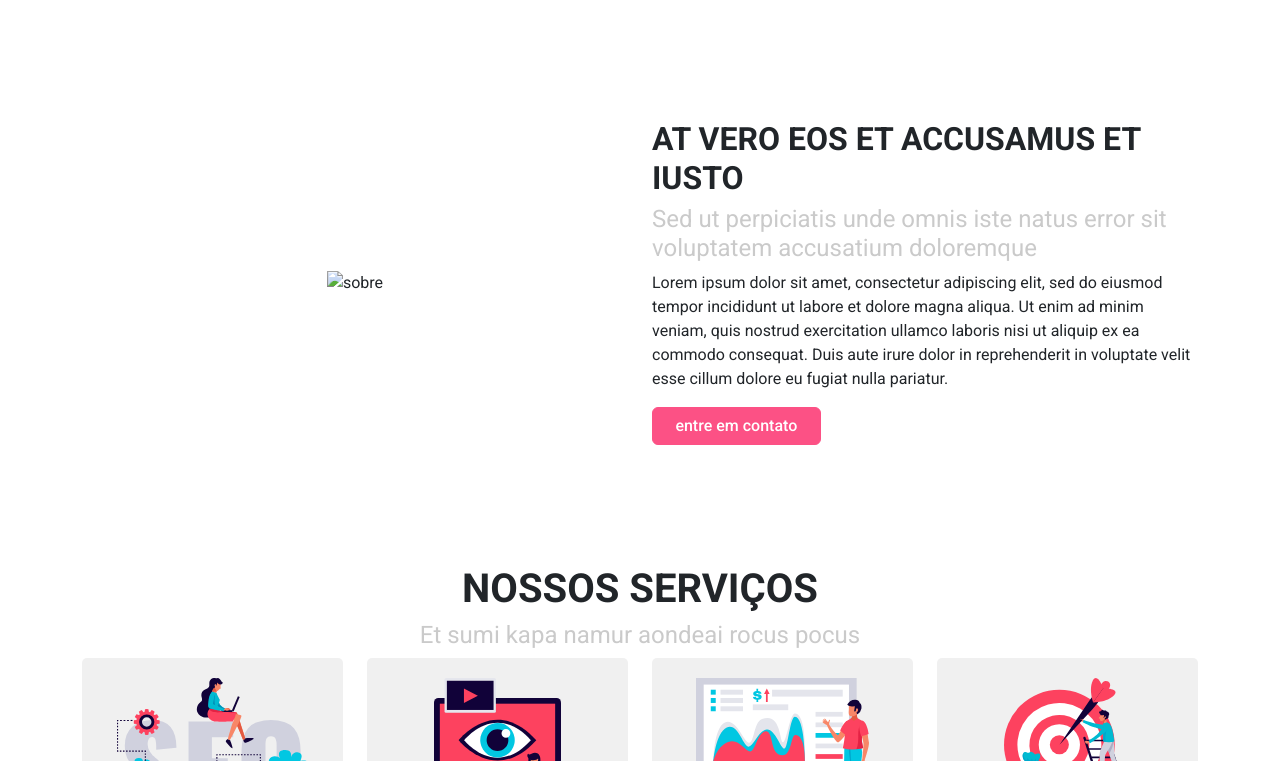
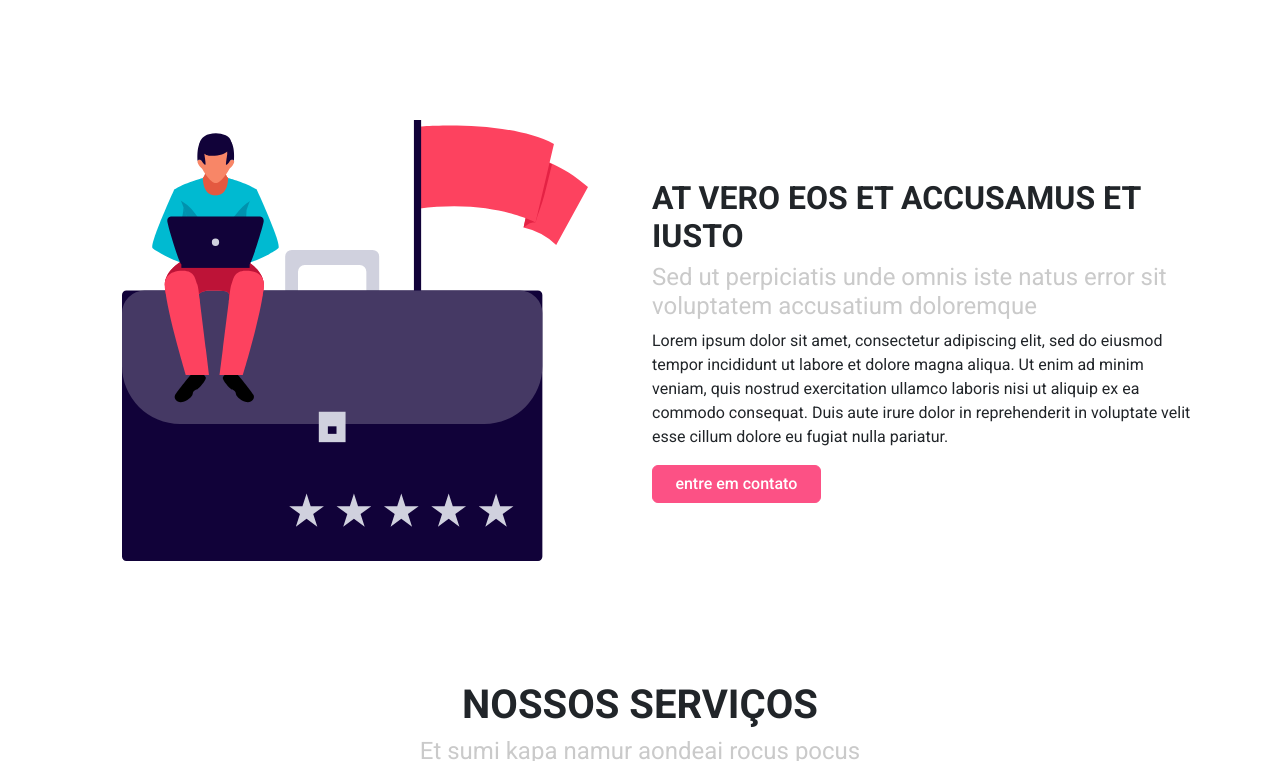
Before and after one commit to MarcusVMendes/bootstrap-landing-page, a plain HTML site: page index.html in a window 1280 px wide. Shown: the part 668-1429 px from the top of the page. Drawn offline with nearby package versions, Linux system fonts and the light colour scheme; the site is published under a folder, as on GitHub Pages, so addresses that start at the root find nothing.

Commit message:
fix: about image fix

```diff
--- a/index.html
+++ b/index.html
@@ -72,7 +72,7 @@
         <div class="container">
             <div class="row">
                 <div class="col-md-6 text-center align-self-center order-md-1 order-2">
-                    <img src="/assets/sobre.svg" alt="sobre" class="img-fluid">
+                    <img src="assets/sobre.svg" alt="sobre" class="img-fluid">
                 </div>
                 <div class="col-md-6 align-self-center order-md-2 order-1">
                     <h2 class="title">At vero eos et accusamus et iusto</h2>
```
